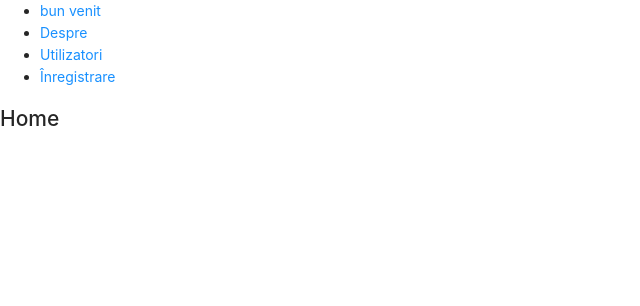
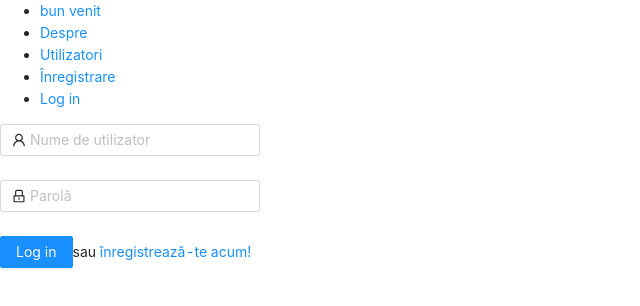
Before and after one commit to D2003ROB/CodeWell, a React (Create React App) app in the folder codewell-fe/: page /login in a window 1280 px wide. Shown: the top 306 px of the page, without its empty margins (0-640 px from the left). Built offline with nearby package versions, Linux system fonts and the light colour scheme.

Commit message:
Log in front end

```diff
--- a/codewell-fe/public/locales/ro/translation.json
+++ b/codewell-fe/public/locales/ro/translation.json
@@ -6,7 +6,9 @@
   "First name": "Prenume",
   "Invalid email address!": "Adresă de email invalidă!",
   "Last name": "Nume de familie",
+  "Log in": "Log in",
   "Name": "Nume",
+  "or": "sau",
   "Password": "Parolă",
   "Password must be at least 10 characters!":
     "Parola trebuie să conțină minim 10 caractere!",
@@ -15,9 +17,10 @@
   "Please input your first name!": "Te rog introdu prenumele tău!",
   "Please input your last name!": "Te rog introdu numele tău de familie!",
   "Please input your name!": "Te rog introdu numele tău!",
-  "Please input your password!": "Te rog introdu o parolă!",
-  "Please input your username!": "Te rog introdu un nume de utilizator!",
+  "Please input your password!": "Te rog introdu parola ta!",
+  "Please input your username!": "Te rog introdu numele tău de utilizator!",
   "Register": "Înregistrare",
+  "register now": "înregistrează-te acum",
   "Register your account": "Înregistrează-ți contul",
   "The two passwords that you entered do not match!":
     "Cele două parole pe care le-ai introdus nu coincid!",
--- a/codewell-fe/src/App.js
+++ b/codewell-fe/src/App.js
@@ -8,6 +8,7 @@ import { useTranslation } from 'react-i18next';
 
 import React from 'react';
 import './App.css';
+import Login from './User/Login';
 import Register from './User/Register';
 
 function App() {
@@ -29,6 +30,9 @@ function App() {
             <li>
               <Link to="/register">{t('Register')}</Link>
             </li>
+            <li>
+              <Link to="/login">{t('Log in')}</Link>
+            </li>
           </ul>
         </nav>
 
@@ -37,6 +41,9 @@ function App() {
         <Switch>
           <Route path="/about">
             <About />
+          </Route>
+          <Route path="/login">
+            <Login />
           </Route>
           <Route path="/register">
             <Register />
--- /dev/null
+++ b/codewell-fe/src/User/Login.js
@@ -0,0 +1,62 @@
+import React from 'react';
+
+import { useTranslation } from 'react-i18next';
+import { Button, Form, Input, Row } from 'antd';
+import { UserOutlined, LockOutlined } from '@ant-design/icons';
+
+function Login() {
+  const { t } = useTranslation();
+  const [form] = Form.useForm();
+
+  const onFinish = values => {
+    var xhr = new XMLHttpRequest();
+    xhr.open('POST', 'http://localhost:3000/api/login');
+    xhr.withCredentials = true;
+    xhr.send(JSON.stringify(values));
+    xhr.onreadystatechange = function() {
+      if (xhr.readyState === 4) {
+        console.log('Response: ' + xhr.response);
+      }
+    }
+  };
+  return (
+    <>
+      <Row>
+      <Form
+        name="login"
+        className="login-form"
+        onFinish={onFinish}
+      >
+        <Form.Item
+          name="id"
+          rules={[{ required: true,
+            message: t('Please input your username!') }]}
+        >
+          <Input prefix={<UserOutlined className="site-form-item-icon" />}
+            placeholder={t('Username')} />
+        </Form.Item>
+        <Form.Item
+          name="password"
+          rules={[{ required: true,
+            message: t('Please input your password!') }]}
+        >
+          <Input
+            prefix={<LockOutlined className="site-form-item-icon" />}
+            type="password"
+            placeholder={t('Password')}
+          />
+        </Form.Item>
+
+        <Form.Item>
+          <Button type="primary" htmlType="submit" className="login-form-button">
+            {t('Log in')}
+          </Button>
+          {t('or')} <a href="/register">{t('register now')}!</a>
+        </Form.Item>
+      </Form>
+      </Row>
+    </>
+  );
+}
+
+export default Login;
```
